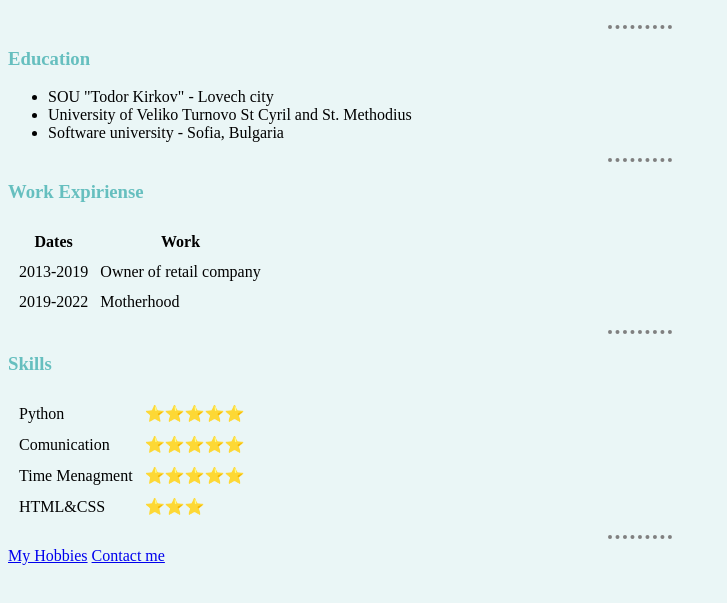
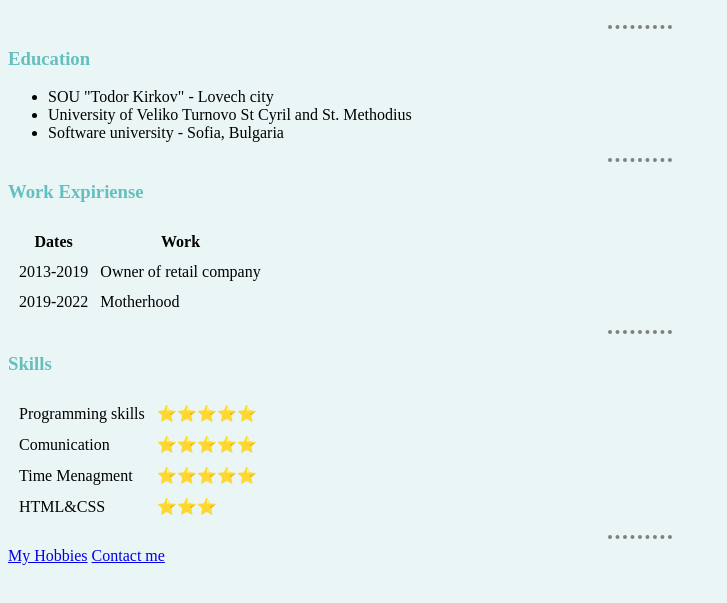
Before and after one commit to GalkaKG/cv, a plain HTML site: page index.html in a window 1280 px wide. Shown: the part 187-790 px from the top of the page, without its empty margins (0-727 px from the left). Drawn offline with Linux system fonts and the light colour scheme.

Commit message:
Update index.html

```diff
--- a/index.html
+++ b/index.html
@@ -45,7 +45,7 @@
     <h3>Skills</h3>
     <table cellspacing="10">
       <tr>
-        <td>Python</td>
+        <td>Programming skills</td>
         <td>⭐️⭐️⭐️⭐️⭐️</td>
       </tr>
       <tr>
```
